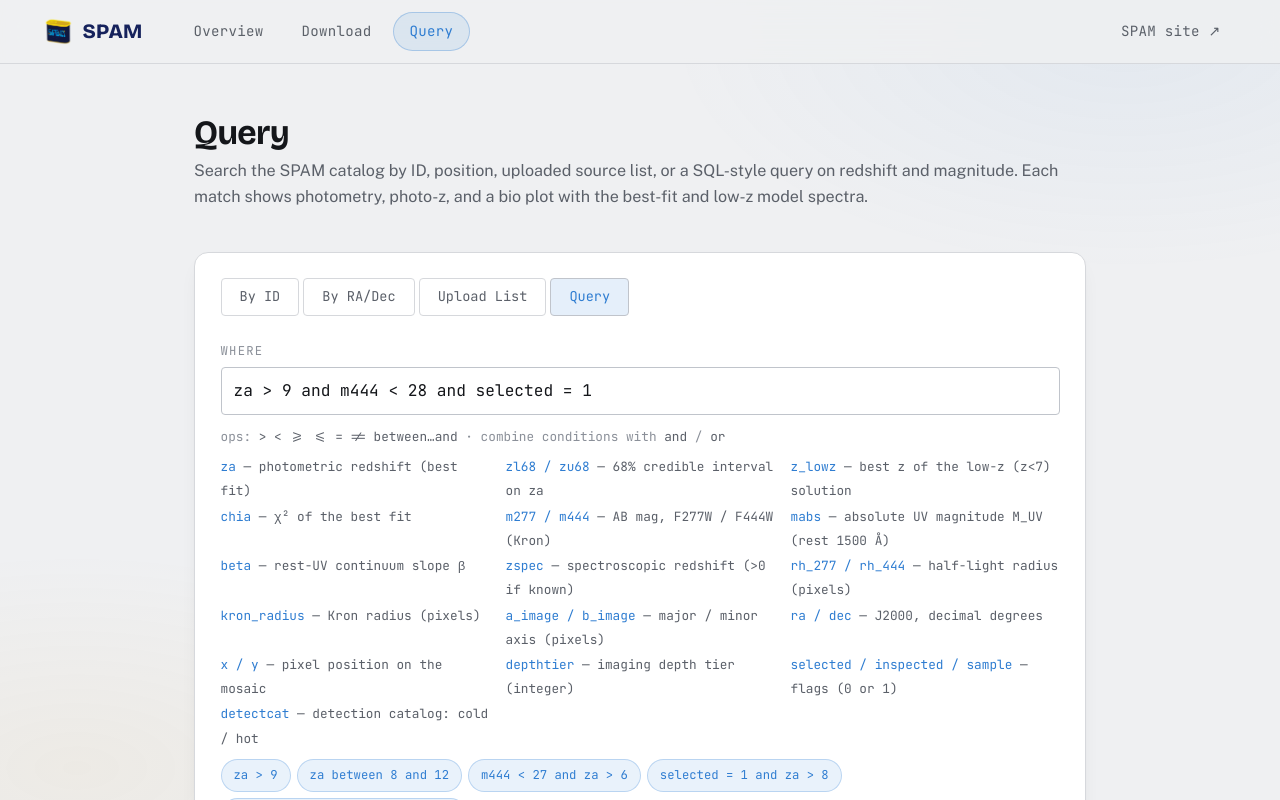
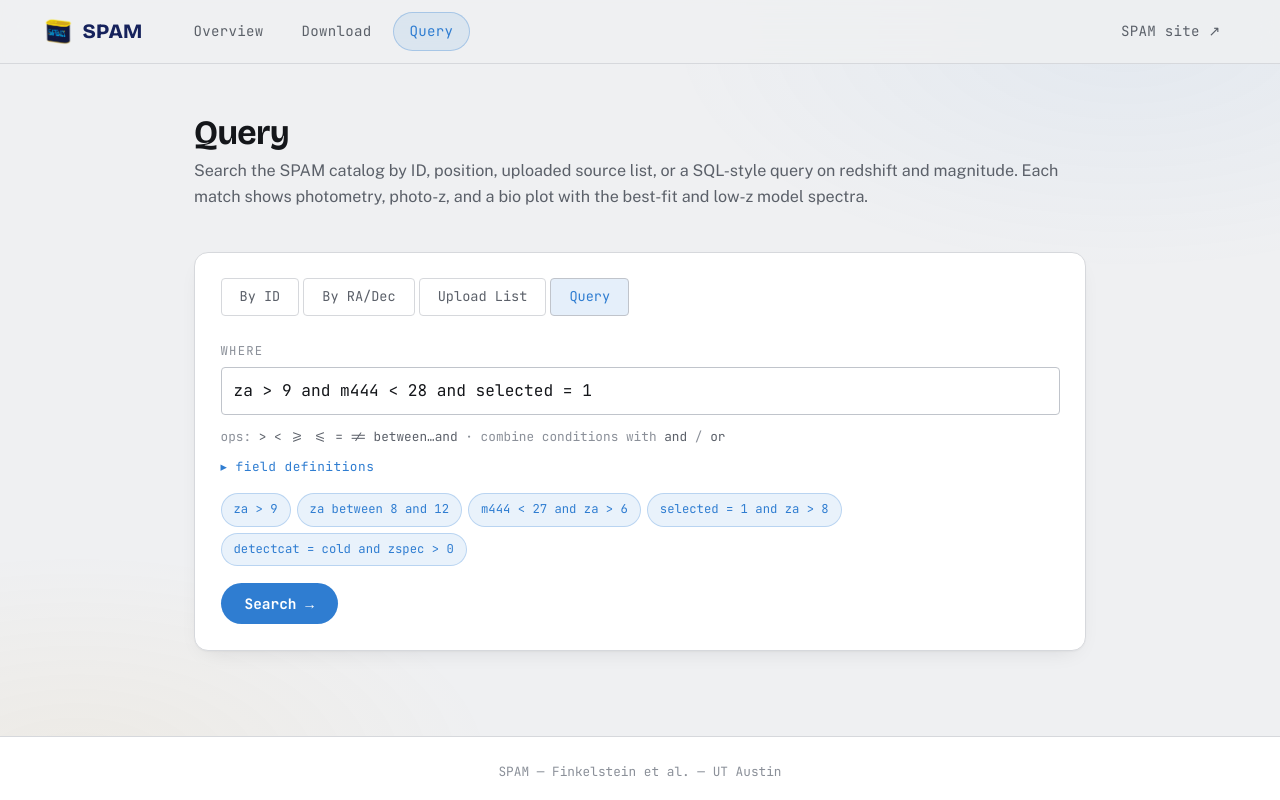
Before and after one commit to astrosteven/spam, a Next.js app: page /spam/search in a window 1280 px wide. Both pictures are taken after a click on the button "Query". Shown: the top 800 px of the page. Built offline with nearby package versions, Linux system fonts and the light colour scheme.

Commit message:
Query page: collapse field definitions into a closed-by-default toggle
Co-Authored-By: Claude Opus 4.8 (1M context) <noreply@anthropic.com>

```diff
--- a/app/search/page.tsx
+++ b/app/search/page.tsx
@@ -663,6 +663,7 @@ export default function SearchPage() {
   const [queryInput, setQueryInput] = useState("za > 9 and m444 < 28 and selected = 1");
   const [queryRows, setQueryRows] = useState<QueryRow[]>([]);
   const [queryCols, setQueryCols] = useState<string[]>([]);
+  const [defsOpen, setDefsOpen] = useState(false);
   const [queryTotal, setQueryTotal] = useState(0);
   const [queryCard, setQueryCard] = useState<SourceResult | null>(null);
   const [queryCardId, setQueryCardId] = useState<number | null>(null);
@@ -999,6 +1000,10 @@ export default function SearchPage() {
               <div style={{ marginBottom: "6px" }}>
                 ops: <span style={{ color: "var(--text-muted)" }}>&gt; &lt; &gt;= &lt;= = != between…and</span> · combine conditions with <span style={{ color: "var(--text-muted)" }}>and</span> / <span style={{ color: "var(--text-muted)" }}>or</span>
               </div>
+              <button onClick={() => setDefsOpen(o => !o)} style={{ background: "none", border: "none", padding: "0 0 6px", color: "var(--accent)", fontFamily: "'JetBrains Mono', monospace", fontSize: "0.75rem", cursor: "pointer", letterSpacing: "0.04em" }}>
+                {defsOpen ? "▾" : "▸"} field definitions
+              </button>
+              {defsOpen && (
               <div style={{ display: "grid", gridTemplateColumns: "repeat(auto-fill, minmax(220px, 1fr))", gap: "1px 16px", color: "var(--text-muted)" }}>
                 {([
                   ["za", "photometric redshift (best fit)"],
@@ -1021,6 +1026,7 @@ export default function SearchPage() {
                   <div key={k}><span style={{ color: "var(--accent)" }}>{k}</span> — {v}</div>
                 ))}
               </div>
+              )}
               <div style={{ display: "flex", flexWrap: "wrap", gap: "6px", marginTop: "8px" }}>
                 {[
                   "za > 9",
```
